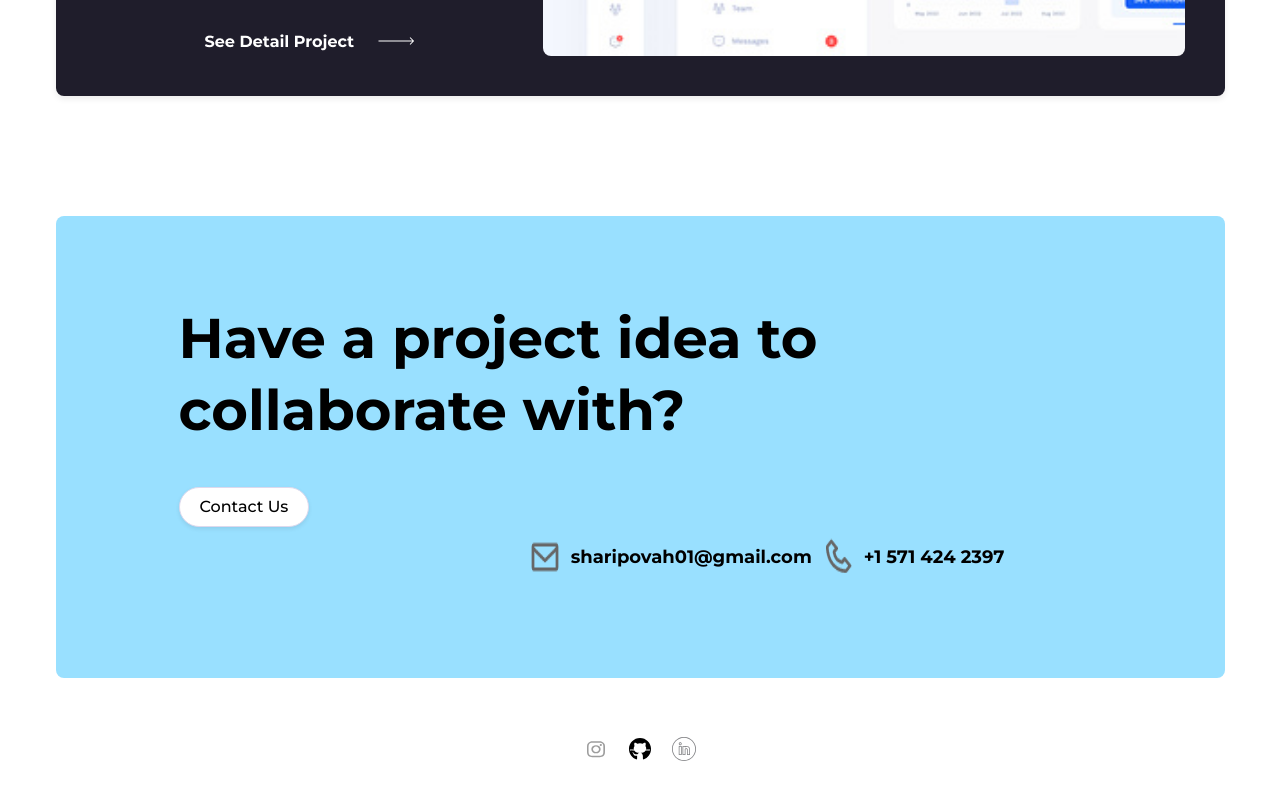
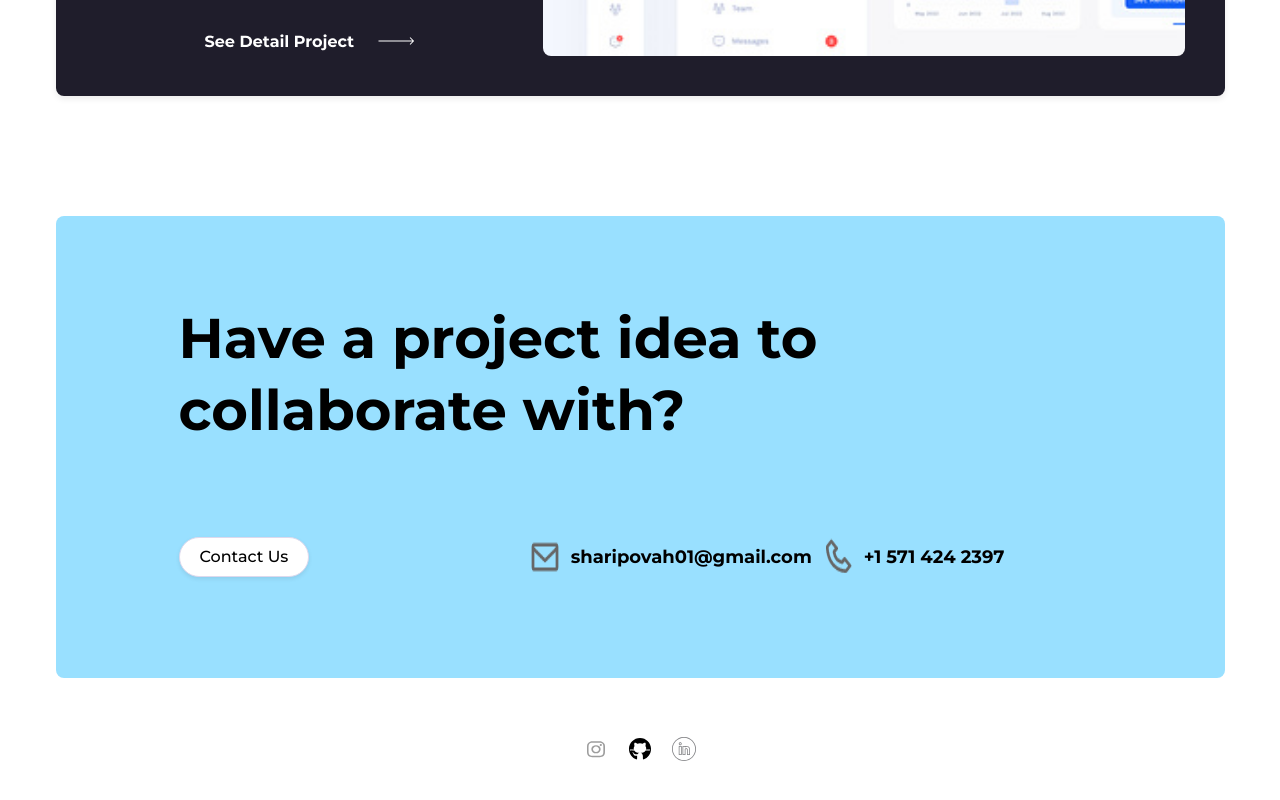
Before and after one commit to hulkarsharif/personal-portfolio, a React (Create React App) app: page / in a window 1280 px wide. Shown: the part 3664-4464 px from the top of the page. Built offline with nearby package versions, Linux system fonts and the light colour scheme.

Commit message:
Fix the contact icon

```diff
--- a/src/pages/Home/Footer/Footer.tsx
+++ b/src/pages/Home/Footer/Footer.tsx
@@ -1,226 +1,3 @@
-// import { Button, Icon, Typography } from "../../../design-system";
-// import styled from "styled-components";
-// import { PageContainer } from "../../components";
-// import phone from "../../../design-system/assets/image/phone-icon.png";
-// import email from "../../../design-system/assets/image/email-icon.png";
-// import { useState } from "react";
-// import { CreateContactUsModal } from "./createContactUsModal";
-
-// const FooterSection = styled(PageContainer)`
-//     /* padding-top: 8.5rem;
-//     padding-bottom: 8.6rem; */
-
-//     @media (max-width: 37.5em) {
-//         //600
-//         margin-bottom: 2rem;
-//     }
-// `;
-
-// const FooterWrapper = styled.div`
-//     text-align: left;
-
-//     border-radius: var(--space-8);
-//     background-color: var(--dodger-blue-200);
-
-//     padding-left: 12.3rem;
-//     padding-top: 8.6rem;
-//     padding-bottom: 5rem;
-//     padding-right: 20rem;
-
-//     @media (max-width: 25em) {
-//         //400
-//         margin-bottom: 1.5rem;
-//     }
-// `;
-
-// const FooterTitle = styled(Typography)`
-//     margin-bottom: 4rem;
-
-//     @media (max-width: 37.5em) {
-//         //600
-//         line-height: 3rem;
-//         font-size: 2.5rem;
-//     }
-
-//     @media (max-width: 25em) {
-//         //400
-//         /* display: flex;
-//         align-items: left; */
-//         line-height: 2.5rem;
-//         font-size: 2.5rem;
-//         padding-bottom: 2rem;
-//         padding-right: 2rem;
-//     }
-// `;
-
-// const FooterLinkWrapper = styled.div`
-//     display: flex;
-//     align-items: center;
-//     justify-content: space-between;
-//     text-align: right;
-
-//     /* background-color: red; */
-
-//     @media (max-width: 64em) {
-//         display: block;
-//         align-items: right;
-//     }
-
-//     /* @media (max-width: 25em) {
-//         //400
-//         align-items: right;
-//         line-height: 1.5rem;
-//         font-size: 2.2rem;
-//     } */
-// `;
-
-// const Buttons = styled.div`
-//     display: block;
-//     align-items: left;
-//     margin-bottom: 10rem;
-// `;
-
-// const StyledLink = styled.a`
-//     padding-right: 5rem;
-//     display: inline-block;
-
-//     padding: 1rem;
-
-//     justify-content: space-between;
-
-//     font-size: 1.8rem;
-
-//     color: var(--black-900);
-
-//     //1104
-//     @media (max-width: 69em) {
-//         display: flex;
-//     }
-
-//     //1024
-//     @media (max-width: 64em) {
-//         display: block;
-//         align-items: right;
-//         text-align: right;
-//         line-height: 3.2rem;
-//         font-size: 1.8rem;
-//     }
-
-//     @media (max-width: 25em) {
-//         //400
-//         display: block;
-//         align-items: center;
-//         line-height: 3.5rem;
-//         font-size: 2rem;
-//     }
-// `;
-
-// const ContactWrapper = styled.div`
-//     font-size: 1.8rem;
-//     display: flex;
-//     padding: 5rem;
-//     padding-right: 1rem;
-
-//     align-items: left;
-//     font-size: 1.8rem;
-//     color: var(--black-900);
-//     font-weight: bold; /* Make the text bold */
-
-//     text-align: start;
-//     img {
-//         filter: brightness(40%); /* Change the color to black */
-//     }
-
-//     @media (max-width: 64em) {
-//         //1024
-
-//         display: block;
-//         align-items: right;
-//         text-align: right;
-//     }
-//     @media (max-width: 25em) {
-//         //400
-//         display: block;
-//         align-items: right;
-//         line-height: 3.5rem;
-//         font-size: 2rem;
-//     }
-// `;
-
-// const SocialMedia = styled.div`
-//     color: var(--black-900);
-
-//     gap: 3.6rem;
-//     display: flex;
-//     align-items: center;
-//     justify-content: center;
-//     padding-bottom: 6.7rem;
-//     padding-top: 4.9rem;
-//     gap: var(--space-20);
-
-//     svg {
-//         cursor: pointer;
-
-//         margin-top: 1rem;
-//         transition: all 1s;
-//         &:hover {
-//             transform: scale(1.5);
-//         }
-//     }
-// `;
-
-// const Footer = () => {
-//     const [showCreateUsContact, setShowCreateUsContact] = useState(false);
-//     return (
-//         <>
-//             <FooterSection>
-//                 <FooterWrapper>
-//                     <FooterTitle weight="bold" variant="h2" align="inherit">
-//                         Have a project idea to collaborate with?{" "}
-//                     </FooterTitle>
-//                     <FooterLinkWrapper>
-//                         <Buttons>
-//                             <Button
-//                                 color="secondary"
-//                                 size="lg"
-//                                 shape="circle"
-//                                 variant="outlined"
-//                                 onClick={() => setShowCreateUsContact(true)}
-//                             >
-//                                 Contact Us
-//                             </Button>
-//                         </Buttons>
-
-//                         <ContactWrapper>
-//                             <img src={email} alt="email" />
-//                             <StyledLink href="mailto:sharipovah01@gmail.com">
-//                                 sharipovah01@gmail.com
-//                             </StyledLink>
-//                             <img src={phone} alt="phone" />
-//                             <StyledLink href="tel:+15714242397">
-//                                 +1 571 424 2397
-//                             </StyledLink>
-//                         </ContactWrapper>
-//                     </FooterLinkWrapper>
-//                 </FooterWrapper>
-
-//                 <SocialMedia>
-//                     <Icon iconName="instagram" />
-//                     <Icon iconName="github-icon" />
-//                     <Icon iconName="linkedin-svgrepo-com" />
-//                 </SocialMedia>
-//             </FooterSection>
-
-//             <CreateContactUsModal
-//                 show={showCreateUsContact}
-//                 closeModal={() => setShowCreateUsContact(false)}
-//             />
-//         </>
-//     );
-// };
-
-// export { Footer };
-
 import { Button, Icon, Typography } from "../../../design-system";
 import styled from "styled-components";
 import { PageContainer } from "../../components";
@@ -279,9 +56,9 @@ const FooterLinkWrapper = styled.div`
 `;
 
 const Buttons = styled.div`
-    display: block;
+    display: flex;
     align-items: left;
-    margin-bottom: 10rem;
+    /* margin-bottom: 10rem; */
 `;
 
 const StyledLink = styled.a`
@@ -291,6 +68,7 @@ const StyledLink = styled.a`
     justify-content: space-between;
     font-size: 1.8rem;
     color: var(--black-900);
+    display: flex;
 
     @media (max-width: 69em) {
         display: flex;
```
